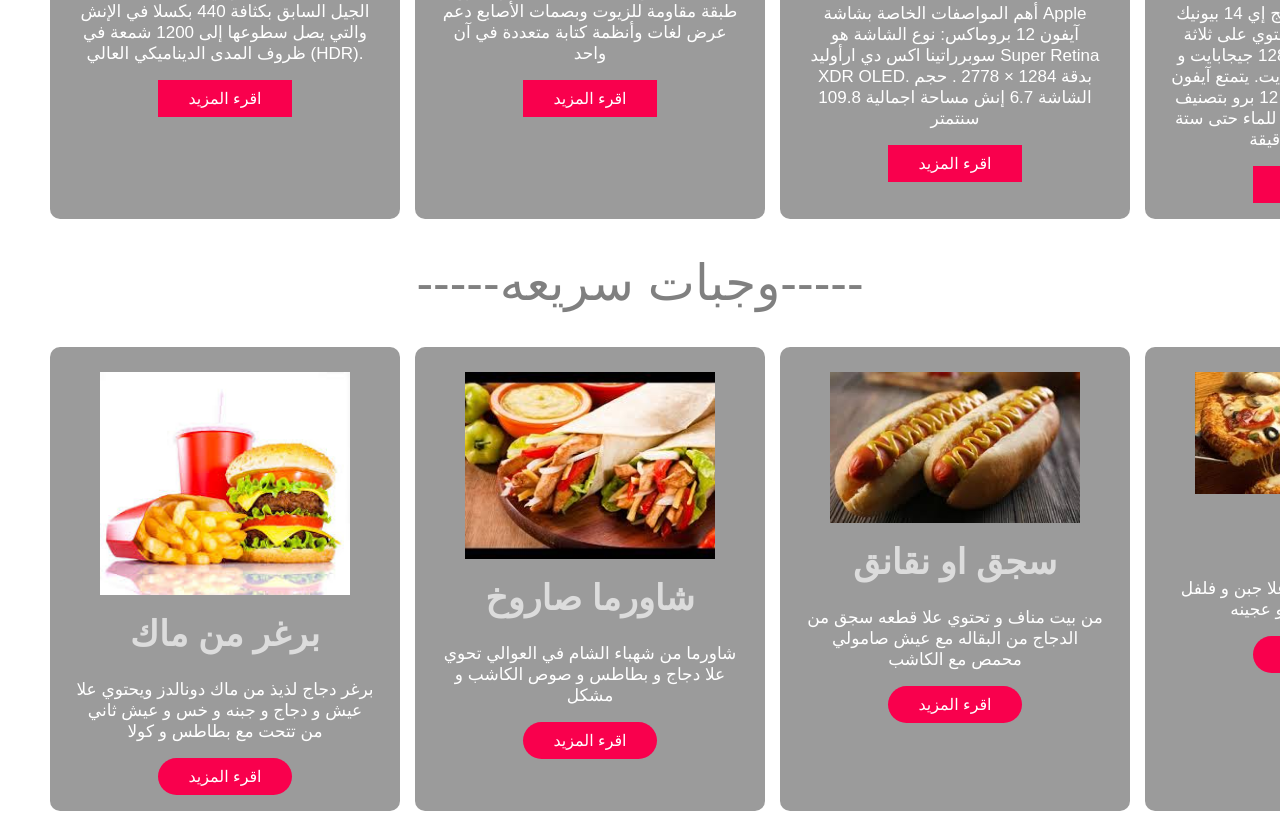
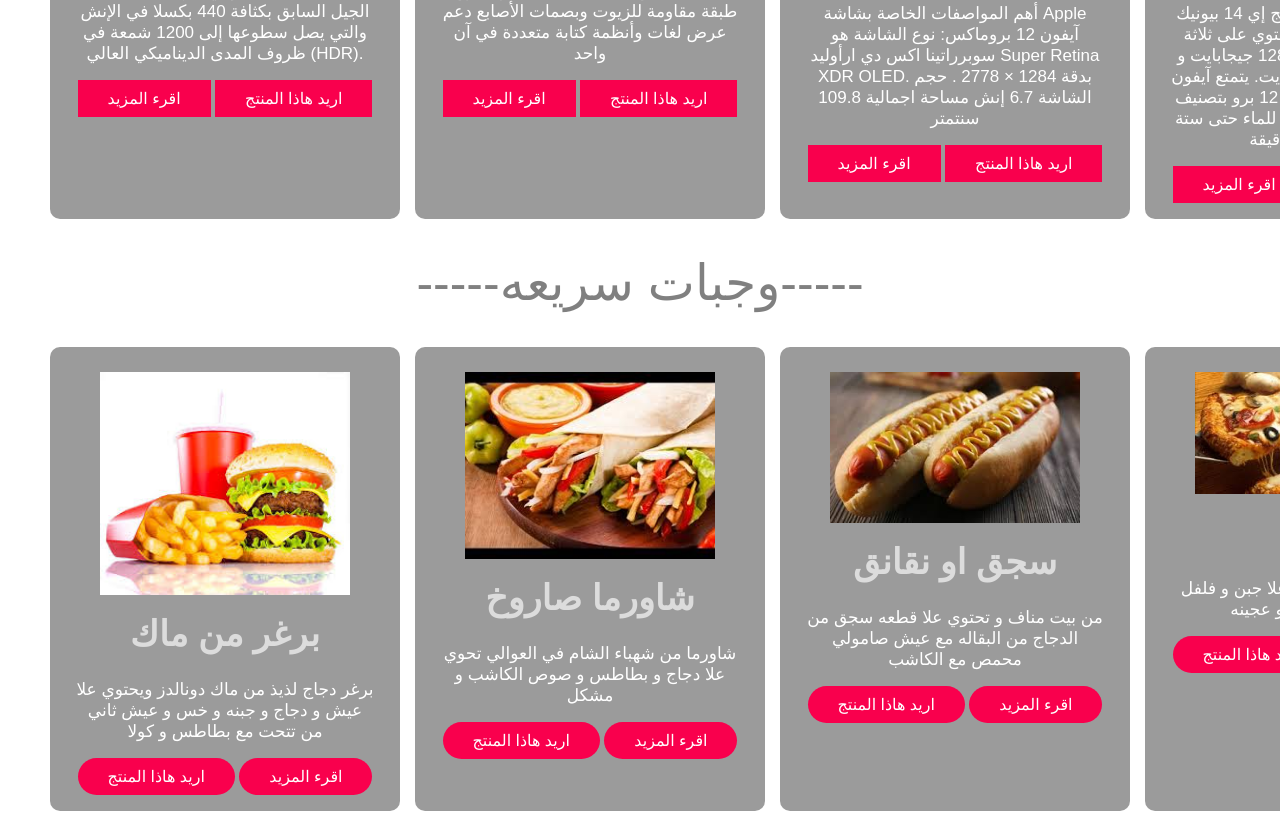
Before and after one commit to manaf8800/manaf-alsh.com, a plain HTML site: page index.html in a window 1280 px wide. Shown: the part 2510-3324 px from the top of the page. Drawn offline with Linux system fonts and the light colour scheme.

Commit message:
Add files via upload

```diff
--- a/index.html
+++ b/index.html
@@ -14,11 +14,11 @@
             <div class="circles"></div>
             <a href="#"class="logo">shop<span>ifty</span></a>
             <ul>
-                <li><a href="#">الرئيسية</a></li>
+                <li><a href="https://manaf8800.github.io/manaf-alsh.com/">الرئيسية</a></li>
                 <li><a href="https://manafalshareef.netlify.app/?">من نحن</a></li>
                 <li><a href="#">المنتجات</a></li>
                 <li><a href="#">ما الجديد</a></li>
-                <li><a href="#">اتصل بنا</a></li>
+                <li><a href="https://www.instagram.com/tlaidr/">اتصل بنا</a></li>
 
             </ul>
             <p>تسجيل الدخول</p>
@@ -64,28 +64,33 @@
                 <p>شاشة آيفون 14 = شاشة آيفون 13
                     زودت شركة آبل جهاز آيفون 14 بشاشة ذات قياس 6.1 إنشات من نوع (Super Retina XDR) بدقة 2532×1170، وهي ذاتها شاشة الجيل السابق بكثافة 440 بكسلا في الإنش والتي يصل سطوعها إلى 1200 شمعة في ظروف المدى الديناميكي العالي (HDR).
                     </p>
-                    <a href="manafalshareef.blogspot.com" class="btn">اقرء المزيد</a>
+                    <a href="https://manafalshareef.blogspot.com/" class="btn">اريد هاذا المنتج</a>
+                    <a href="https://www.apple.com/iphone-14/" class="btn">اقرء المزيد</a>
+
             </div>
             <div class="phone_card">
                 <img src="imageso/phonr1.png">
                 <h1>iphone 13</h1>
                 <p>سبة التباين 2,000,000:1 (النسبة القياسية) الحد الأقصى للسطوع 800 شمعة/المتر المربع (القيمة القياسية)؛ درجة سطوع قصوى 1200 شمعة/المتر المربع (HDR) طبقة مقاومة للزيوت وبصمات الأصابع دعم عرض لغات وأنظمة كتابة متعددة في آن واحد
                     </p>
-                    <a href="manafalshareef2.blogspot.com" class="btn">اقرء المزيد</a>
+                    <a href="manafalshareef2.blogspot.com" class="btn">اريد هاذا المنتج</a>
+                    <a href="https://www.apple.com/iphone-13/" class="btn">اقرء المزيد</a>
             </div>
             <div class="phone_card">
                 <img src="imageso/phonr2.png">
                 <h1>iphone 12 max</h1>
                 <p>أهم المواصفات الخاصة بشاشة Apple آيفون 12 بروماكس: نوع الشاشة هو سوبرراتينا اكس دي ارأوليد Super Retina XDR OLED. بدقة 1284 × 2778 . حجم الشاشة 6.7 إنش مساحة اجمالية 109.8 سنتمتر
                     </p>
-                    <a href="https://www.apple.com/sa-ar/iphone-12/specs/" class="btn">اقرء المزيد</a>
+                    <a href="manafalshareef3.blogspot.com" class="btn">اريد هاذا المنتج</a>
+                    <a href="https://www.apple.com/iphone-12/" class="btn">اقرء المزيد</a>
             </div>
             <div class="phone_card">
                 <img src="imageso/phonr2.png">
                 <h1>iphone 12 pro max</h1>
                 <p>يستخدم آيفون 12 برو معالج إي 14 بيونيك سداسي النواة من أبل. يحتوي على ثلاثة خيارات للتخزين الداخلي: 128 جيجابايت و 256 جيجابايت و 512 جيجابايت. يتمتع آيفون 12 برو بتصنيف IP68 لمقاومة الماء والغبار إلى جانب الأوساخ، ومقاوم للماء حتى ستة أمتار لمدة 30 دقيقة.
                     </p>
-                    <a href="https://www.apple.com/sa-ar/iphone-12/specs/" class="btn">اقرء المزيد</a>
+                    <a href="manafalshareef3.blogspot.com" class="btn">اريد هاذا المنتج </a>
+                    <a href="https://www.apple.com/iphone-12/" class="btn">اقرء المزيد</a>
             </div>
         </div>
 
@@ -98,7 +103,8 @@
                 <h1>برغر من ماك </h1>
                 <p>برغر دجاج لذيذ من ماك دونالدز ويحتوي علا عيش و دجاج و جبنه و خس و عيش ثاني من تتحت مع بطاطس و كولا
                     </p>
-                    <a href="https://www.apple.com/sa-ar/iphone-12/specs/" class="btn">اقرء المزيد</a>
+                    <a href="https://www.mcdonalds.com/sa/ar-sa/jeddah/full-menu.html" class="btn">اقرء المزيد</a>
+                    <a href="https://www.mcdonalds.com/sa/ar-sa/jeddah/product/bbq-angus.html" class="btn">اريد هاذا المنتج</a>
             </div>
             <div class="food_card">
                 <img src="imageso/food`.png">
@@ -106,6 +112,8 @@
                 <p>شاورما من شهباء الشام في العوالي تحوي علا دجاج و بطاطس و صوص الكاشب و مشكل
                     </p>
                     <a href="https://hungerstation.com/sa-ar/restaurant/shawarma-wa-patat/al-hofuf/as-sayhad/23364" class="btn">اقرء المزيد</a>
+                    <a href="https://hungerstation.com/sa-ar/restaurant/shawarma-wa-patat/al-hofuf/as-sayhad/23364" class="btn">اريد هاذا المنتج</a>
+
         </div>
         <div class="food_card">
             <img src="imageso/food2.png">
@@ -113,6 +121,7 @@
             <p>من بيت مناف و تحتوي علا قطعه سجق من الدجاج من البقاله مع عيش صامولي محمص مع الكاشب
                 </p>
                 <a href="https://ar.wikipedia.org/wiki/%D9%87%D9%88%D8%AA_%D8%AF%D9%88%D8%BA" class="btn">اقرء المزيد</a>
+                <a href="https://ar.wikipedia.org/wiki/%D9%87%D9%88%D8%AA_%D8%AF%D9%88%D8%BA" class="btn">اريد هاذا المنتج</a>
     </div>
     <div class="food_card">
         <img src="imageso/food3.png">
@@ -120,6 +129,8 @@
         <p>بيتزا من بيزا هات تحتوي علا جبن و فلفل رومي و فلفل حار و عجينه
             </p>
             <a href="https://www.jeddah.pizzahut.me/ar" class="btn">اقرء المزيد</a>
+            <a href="#" class="btn">اريد هاذا المنتج</a>
+
     </div>
 
 
```
